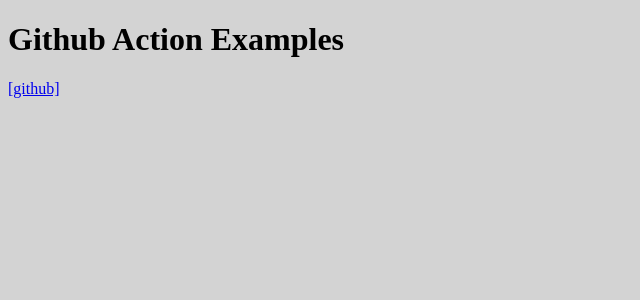
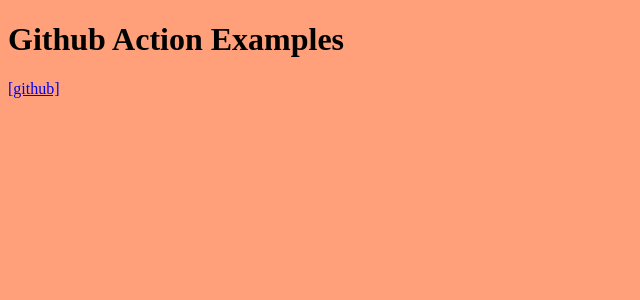
Before and after one commit to akulsr0/github-action-examples, a React (Vite) app: page / in a window 1280 px wide. Shown: the top 300 px of the page, without its empty margins (0-640 px from the left). Built offline with nearby package versions, Linux system fonts and the light colour scheme.

Commit message:
Update index.css

```diff
--- a/src/index.css
+++ b/src/index.css
@@ -1,3 +1,3 @@
 body {
-  background-color: lightgrey;
+  background-color: lightsalmon;
 }
```
